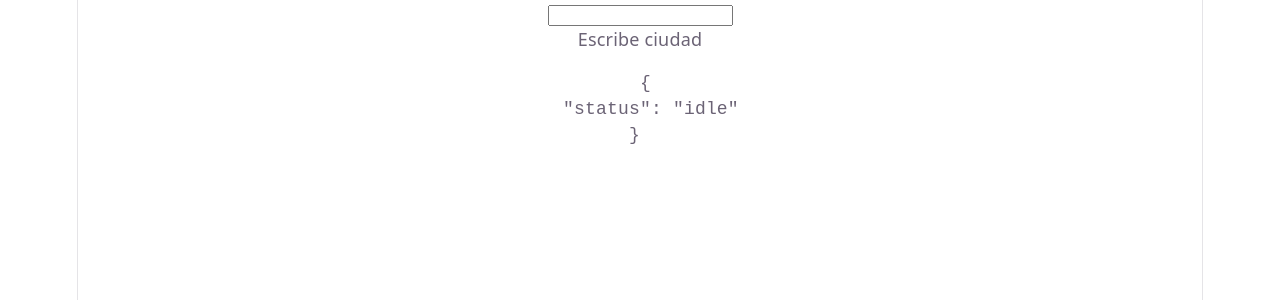
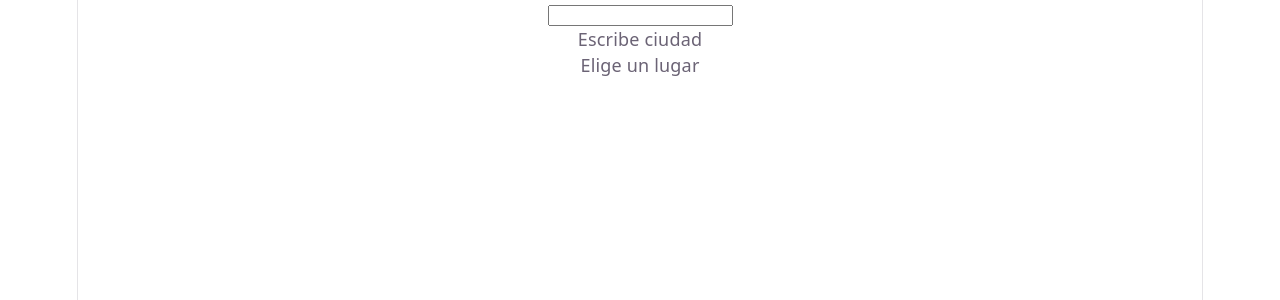
Before and after one commit to darielord/clima, a React (Vite) app: page / in a window 1280 px wide. Shown: the top 300 px of the page. Built offline with nearby package versions, Linux system fonts and the light colour scheme.

Commit message:
feat: render current Weather

```diff
--- a/src/App.tsx
+++ b/src/App.tsx
@@ -1,58 +1,58 @@
-
 import { useState, type ReactNode } from "react";
 import { usePlaces } from "./usePlaces";
 import { useDebounce } from "./useDebounce";
 import { type Place } from "./types";
+import { renderWeather } from "./renderWeather";
 
 import { useWeather } from "./useWeather";
 
-export function App(){
+export function App() {
+  const [text, setText] = useState("");
+  const debouncedText = useDebounce(text, 500);
 
-const [text, setText] = useState('')
-const debouncedText = useDebounce(text, 500)
+  const state = usePlaces(debouncedText);
 
-const state =usePlaces(debouncedText)
+  const [selectedPlace, setSelectedPlace] = useState<Place | null>(null);
 
+  const weather = useWeather(selectedPlace);
 
-
-const [selectedPlace, setSelectedPlace] = useState<Place | null> (null)
-
- const weather = useWeather(selectedPlace)
-
-let content: ReactNode
+  let content: ReactNode;
 
   switch (state.status) {
-    case 'idle':
-         content =  <p>{'Escribe ciudad'}</p>
+    case "idle":
+      content = <p>{"Escribe ciudad"}</p>;
       break;
- case 'loading':
- content = <p> {'Buscando...'} </p>
+    case "loading":
+      content = <p> {"Buscando..."} </p>;
       break;
- case 'error':
-    content = <p> {'error algo fallo'} </p>
+    case "error":
+      content = <p> {"error algo fallo"} </p>;
 
       break;
-case 'success':
-
-if(state.data.length === 0){
-    content = <p> {'sin resultados'} </p>
-}else{
-   content =  <ul> {state.data.map((el)=> <li key={el.id }>   <button onClick={()=> setSelectedPlace(el)}>{el.name} </button></li>)} </ul>
-
+    case "success":
+      if (state.data.length === 0) {
+        content = <p> {"sin resultados"} </p>;
+      } else {
+        content = (
+          <ul>
+            {state.data.map((el) => (
+              <li key={el.id}>
+                <button onClick={() => setSelectedPlace(el)}>{el.name} </button>
+              </li>
+            ))}
+          </ul>
+        );
       }
       break;
   }
 
   return (
     <div className="App">
-
-        <input value={text}  onChange={(e)=> setText(e.target.value)}/>
+      <input value={text} onChange={(e) => setText(e.target.value)} />
       {content}
-    <pre> {JSON.stringify(weather, null, 2)} </pre>
-
+      {renderWeather(weather)}
     </div>
-)
-
+  );
 }
 
-export default App
+export default App;
--- /dev/null
+++ b/src/renderWeather.tsx
@@ -0,0 +1,33 @@
+import { type RequestState } from "./types";
+
+import { type CurrentWeather } from "./types";
+import { type ApiError } from "./types";
+import { type ReactNode } from "react";
+
+export function renderWeather(
+  render: RequestState<CurrentWeather, ApiError>,
+): ReactNode {
+  const state = render;
+
+  switch (state.status) {
+    case "idle":
+      return <p>{"Elige un lugar"}</p>;
+
+    case "loading":
+      return <p>{"Cargando clima..."}</p>;
+
+    case "success":
+      return (
+        <div className="clima">
+          <p>Temperatura:{state.data.temperature_2m} °C</p>
+          <p> Humedad: {state.data.relative_humidity_2m}%</p>
+          <p> Viento: {state.data.wind_speed_10m}km/h</p>{" "}
+        </div>
+      );
+    case "error":
+      return <p>{"Error"} </p>;
+    default:
+      const def: never = state;
+      throw new Error(def);
+  }
+}
```
Lines whose indentation alone changed are shown as unchanged.
